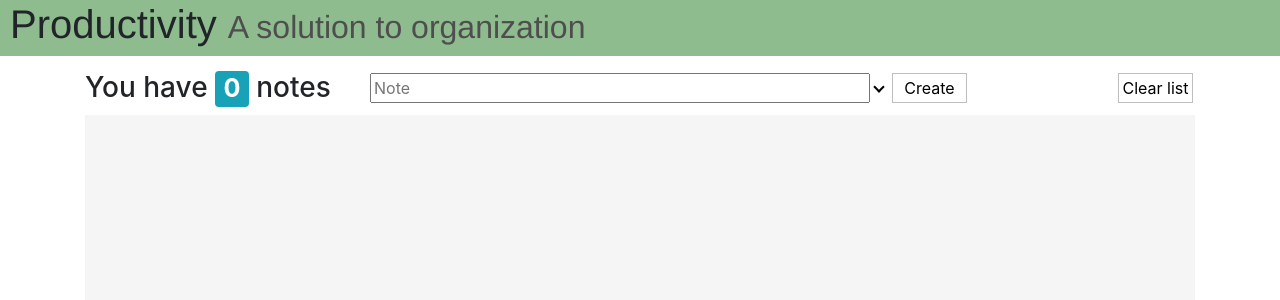
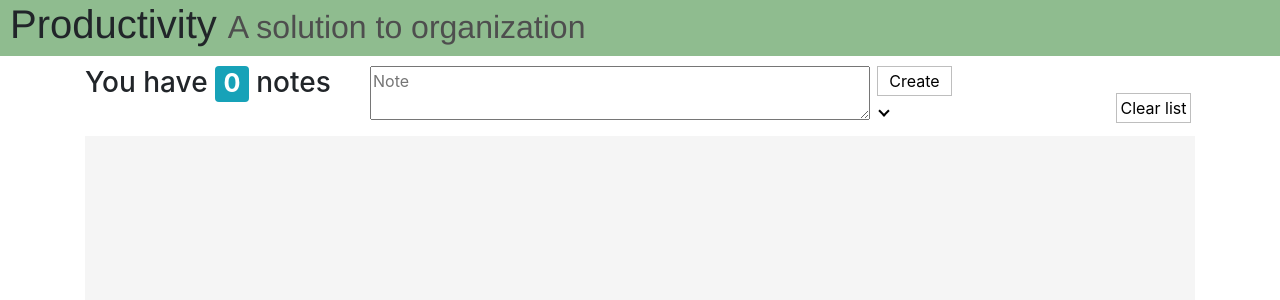
Before and after one commit to irfan-f/productivity-app, a React (Create React App) app: page / in a window 1280 px wide. Shown: the top 300 px of the page. Built offline with nearby package versions, Linux system fonts and the light colour scheme.

Commit message:
Fixed indexing for removal, formatting of buttons

```diff
--- a/src/components/CreateNote.js
+++ b/src/components/CreateNote.js
@@ -8,42 +8,46 @@ class CreateNote extends Component {
         text: '',
         title: '',
         dateTo: '',
-        dateFrom:''
+        dateFrom: ''
       }
     }
   }
 
 
   updateText = (e) => {
-    this.setState({ note: {text: e.target.value, dateTo: this.state.note.dateTo, dateFrom: this.state.note.dateFrom, title: this.state.note.title}});
+    this.setState({ note: { text: e.target.value, dateTo: this.state.note.dateTo, dateFrom: this.state.note.dateFrom, title: this.state.note.title, id: this.props.keyProp } });
   }
 
   updateTitle = (e) => {
-    this.setState({ note: {text: this.state.note.text, dateTo: this.state.note.dateTo, dateFrom: this.state.note.dateFrom, title: e.target.value }});
+    this.setState({ note: { text: this.state.note.text, dateTo: this.state.note.dateTo, dateFrom: this.state.note.dateFrom, title: e.target.value, id: this.props.keyProp } });
   }
 
   updateDateTo = (e) => {
-    this.setState({ note: {text: this.state.note.text, dateTo: e.target.value, dateFrom: this.state.note.dateFrom, title: this.state.note.title }});
+    this.setState({ note: { text: this.state.note.text, dateTo: e.target.value, dateFrom: this.state.note.dateFrom, title: this.state.note.title, id: this.props.keyProp } });
   }
 
   updateDateFrom = (e) => {
-    this.setState({ note: {text: this.state.note.text, dateTo: this.state.note.dateTo, dateFrom: e.target.value, title: this.state.note.title }});
+    this.setState({ note: { text: this.state.note.text, dateTo: this.state.note.dateTo, dateFrom: e.target.value, title: this.state.note.title, id: this.props.keyProp } });
   }
 
   submitForm = (e) => {
     e.preventDefault();
-    if(document.getElementById('create').value !== '') {
+    if (document.getElementById('create').value !== '') {
+      this.setState({ note: { text: this.state.note.text, dateTo: this.state.note.dateTo, dateFrom: e.target.value, title: this.state.note.title, id: this.props.keyProp } });
       this.props.append(this.state.note);
       document.getElementById('create').value = '';
       document.getElementById('title').value = '';
       document.getElementById('dateTo').value = '';
       document.getElementById('dateFrom').value = '';
-      this.setState({note: {
-        text: '',
-        title: '',
-        dateTo: '',
-        dateFrom:''
-      }})
+      this.setState({
+        note: {
+          text: '',
+          title: '',
+          dateTo: '',
+          dateFrom: '',
+          id: '',
+        }
+      })
     }
   }
 
@@ -51,26 +55,26 @@ class CreateNote extends Component {
     return (
       <div>
         <form onSubmit={(e) => this.submitForm(e)}>
-          <input id='create' placeholder="Note" onChange={(e) => this.updateText(e)} type='text'></input>
-          <button type='button' className="tooltip">?</button>
-          <button type='button' id='optionsButton' data-toggle="collapse" data-target="#collapseOptions" aria-expanded="false" aria-controls="collapseOptions" tabIndex='-1'>
-            <i className="arrowDown" tabIndex='-1' />
+          <textarea rows='2' id='create' placeholder='Note' onChange={(e) => this.updateText(e)} type='text'></textarea>
+          <button type='button' id='optionsButton' data-toggle='collapse' data-target='#collapseOptions' aria-expanded='false' aria-controls='collapseOptions' tabIndex='-1'>
+            <i className='arrowDown' tabIndex='-1' />
           </button>
-          <button type='submit' id="createButton" tabIndex='-1'>Create</button>
+          <button type='submit' id='createButton' tabIndex='-1'>Create</button>
           <div className='collapse' id='collapseOptions'>
-            <input id='title' placeholder="Title" type='text' onChange={(e) => this.updateTitle(e)}></input>
+            <input id='title' placeholder='Title' type='text' onChange={(e) => this.updateTitle(e)}></input>
             <div className='colors'>
-              <label htmlFor="cars">Color:</label>
-              <select name="cars" id="cars">
-                <option value="volvo">Volvo</option>
-                <option value="saab">Saab</option>
-                <option value="mercedes">Mercedes</option>
-                <option value="audi">Audi</option>
+              <label htmlFor='cars'>Color:</label>
+              <select name='cars' id='cars'>
+                <option value='volvo'>Default</option>
+                <option value='saab'>Red</option>
+                <option value='mercedes'>Orange</option>
+                <option value='audi'>Yellow</option>
+                <option value='audi'>Blue</option>
               </select>
             </div>
-            <input id='dateFrom' data-date="Date: from" type='date' onChange={(e) => this.updateDateFrom(e)}></input>
-            <input id='dateTo' placeholder="Date: to" type='date' onChange={(e) => this.updateDateTo(e)}></input>
-            <br/>
+            <input id='dateFrom' placeholder='Date: from' type='text' onChange={(e) => this.updateDateFrom(e)}></input>
+            <input id='dateTo' placeholder='Date: to' type='text' onChange={(e) => this.updateDateTo(e)}></input>
+            <br />
           </div>
         </form>
       </div>
--- a/src/components/NoteItem.js
+++ b/src/components/NoteItem.js
@@ -1,11 +1,11 @@
 import React, { Component } from 'react';
-import ReactMarkdown from "react-markdown";
+import ReactMarkdown from 'react-markdown';
 
 import './stylesheets/Layout.css';
 
 class NoteItem extends Component {
   toggle = (e) => {
-    if(e.target.id !== 'removeButton') {
+    if (e.target.id !== 'removeButton') {
       this.props.update(this.props.note);
     } else {
       this.removeItem(this.props.note);
@@ -13,18 +13,18 @@ class NoteItem extends Component {
 
   }
   removeItem = (e) => {
+    e.stopPropagation();
     this.props.removeItem(this.props.note);
   }
 
   render() {
     const { note } = this.props;
     return (
-      <div className="row" >
-        <div className="col ok">
-          <div className={"card" + (note.complete ? " completed" : "")} onClick = {this.toggle} >
-            <h4 className="card-title"><span className="remove"><button type="button" id="removeButton" onClick={this.removeItem}>X</button></span>{note.title !== '' ? note.title : 'Note'}<span id='dates'>{note.dateFrom !== '' ? note.dateFrom + ' :' : ''}{note.dateTo !== '' ? ' '+ note.dateTo : ''}</span></h4>
-            <div className={"card-body" + (note.complete ? " completed" : "")}>
-
+      <div className='row'>
+        <div className='col ok'>
+          <div className={'card' + (note.complete ? ' completed' : '')} onClick={this.toggle}  >
+            <h4 className='card-title'><span className='remove'><button type='button' id='removeButton' onClick={this.removeItem}>X</button></span>{note.title !== '' ? note.title : 'Note'}<span id='dates'>{note.dateFrom !== '' ? "From: " + note.dateFrom + "\n" : ''}{note.dateTo !== '' ? 'To: ' + note.dateTo : ''}</span></h4>
+            <div className={'card-body' + (note.complete ? ' completed' : '')}>
               <ReactMarkdown source={note.text} />
             </div>
           </div>
--- a/src/components/Notes.js
+++ b/src/components/Notes.js
@@ -25,7 +25,7 @@ class Notes extends Component {
   }
 
   appendNote = async (note) => {
-    await this.setState({ notes: [{text: note.text, title: note.title, dateTo: note.dateTo, dateFrom: note.dateFrom, complete: false}, ...this.state.notes], count: this.state.count + 1 });
+    await this.setState({ notes: [{text: note.text, title: note.title, dateTo: note.dateTo, dateFrom: note.dateFrom, complete: false, id: note.id}, ...this.state.notes], count: this.state.count + 1 });
     localStorage.setItem('notes', JSON.stringify(this.state.notes));
     localStorage.setItem('count', parseInt(JSON.stringify(this.state.count)));
   }
@@ -38,7 +38,8 @@ class Notes extends Component {
           title: note.title,
           dateTo: note.dateTo,
           dateFrom: note.dateFrom,
-          complete: !note.complete
+          complete: !note.complete,
+          id: note.id
         }
       } else {
         return _note
@@ -48,11 +49,20 @@ class Notes extends Component {
     localStorage.setItem('notes', JSON.stringify(this.state.notes))
   }
 
-  removeItem = async (note) => {
-    const newNotes = this.state.notes.filter((x) => x.text !== note.text);
+  updateIndexing = async (notes) => {
+    let newNotes = notes.reverse().map((_note, _index) => {
+      _note.id = _index;
+      return _note;
+    });
+    newNotes.reverse();
     await this.setState({notes: newNotes, count: this.state.count - 1});
     localStorage.setItem('notes', JSON.stringify(this.state.notes));
     localStorage.setItem('count', JSON.stringify(this.state.count));
+  }
+
+  removeItem = async (note) => {
+    const newNotes = this.state.notes.filter((x) => x.id !== note.id);
+    this.updateIndexing(newNotes);
   }
 
   clearList = () => {
@@ -68,7 +78,7 @@ class Notes extends Component {
             <h3>You have <span className="badge badge-info"><big>{this.state.count}</big></span> notes</h3>
           </div>
           <div className="col-8">
-            <CreateNote append={this.appendNote}></CreateNote>
+            <CreateNote append={this.appendNote} keyProp={this.state.count}></CreateNote>
           </div>
           <div className="col-1">
             <span className="float-right"><button type="button" id="clearButton" onClick={this.clearList}>Clear list</button></span>
--- a/src/components/NotesList.js
+++ b/src/components/NotesList.js
@@ -11,8 +11,8 @@ class NotesList extends Component {
       <div className="container" id="list">
         {
           notes.map((_note, _index) => {
-              return(
-                <NoteItem key={_index} note={_note} update={this.updateNote} removeItem={this.removeItem}>
+            return (
+              <NoteItem tag='note' key={_index} note={_note} update={this.updateNote} removeItem={this.removeItem}>
               </NoteItem>
             )
           })
--- a/src/components/stylesheets/Layout.css
+++ b/src/components/stylesheets/Layout.css
@@ -1,7 +1,7 @@
 /* Header styles */
 .head {
   background-color: darkseagreen;
-  margin-bottom: 15px;
+  margin-bottom: 10px;
 }
 
 #header {
@@ -65,6 +65,7 @@
   font-size: 24px;
   height: fit-content;
   background-color: inherit;
+  white-space: pre-wrap;
 }
 
 .remove {
@@ -81,7 +82,6 @@
   background-color: inherit;
   text-decoration: initial;
   justify-content: space-between;
-  cursor: initial;
 }
 
 .card-title #dates {
@@ -90,6 +90,10 @@
 
 .card {
   background-color: gainsboro;
+}
+
+.card:hover{
+  opacity: 75%;
 }
 
 .ok {
@@ -108,7 +112,7 @@
 
 #dates {
   font-size: 18px;
-  width: 222px;
+  width: 160px;
   text-align: right;
   margin-right: 5px;
 }
@@ -117,9 +121,10 @@
 
 
 #list {
-  height: 78vh;
+  height: 75vh;
   overflow-y: auto;
   background-color: whitesmoke;
+  margin-top: 10px;
 }
 
 /* Element styles */
@@ -144,6 +149,15 @@ input:focus {
   width: fit-content;
   background-color: inherit;
   border: none;
+  left: 520px;
+  position: absolute;
+  top: 30px;
+}
+
+#createButton {
+  position: absolute;
+  left: 520px;
+  top: -2px;
 }
 
 #removeButton {
@@ -154,6 +168,13 @@ input:focus {
   background-color: inherit;
   cursor: pointer;
 }
+
+#clearButton {
+  position: absolute;
+  left: -1px;
+  top: 25px;
+}
+
 #removeButton:hover,
 #clearButton:hover {
   background-color: lightcoral;
```
Lines whose indentation alone changed are shown as unchanged.
